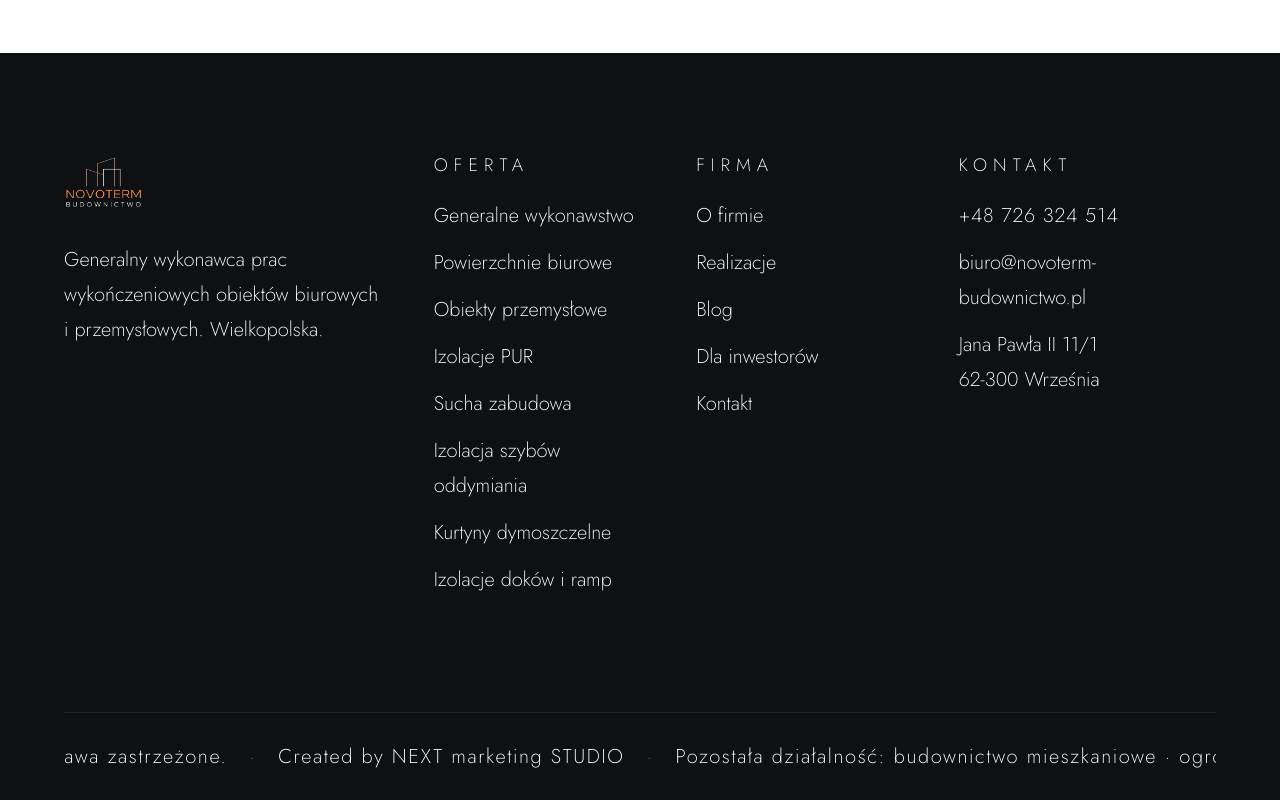
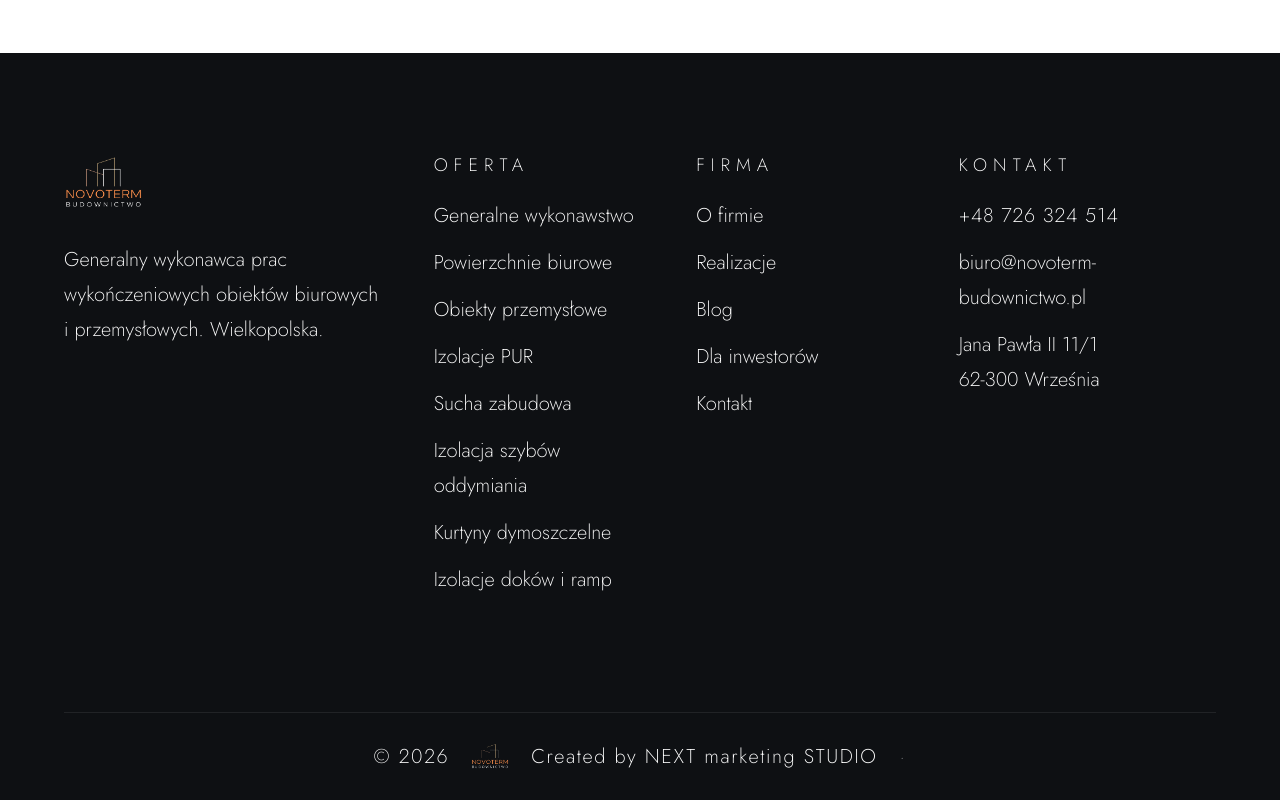
Before and after one commit to MateuszGurgul11/nowoterm, an Astro site in the folder apps/web/: page /blog in a window 1280 px wide. Shown: the part 701-1501 px from the top of the page. Built offline with nearby package versions, Linux system fonts and the light colour scheme; Astro itself is replaced by a stand-in of ours.

Commit message:
Add pages

```diff
--- a/apps/web/src/components/Footer.astro
+++ b/apps/web/src/components/Footer.astro
@@ -42,11 +42,8 @@
     <p class="footer-bottom-line">
       <span>© {new Date().getFullYear()}</span>
       <img src="/assets/logo/logo-white.png" alt="Novoterm Budownictwo" class="footer-bottom-logo" width="200" height="1000" />
-      <span>Wszystkie prawa zastrzeżone.</span>
+      <span>Created by <a href="https://nextmarketingstudio.com/" target="_blank" rel="noopener noreferrer">NEXT marketing STUDIO</a></span>
       <span class="footer-bottom-sep" aria-hidden="true">·</span>
-      <span>Created by NEXT marketing STUDIO</span>
-      <span class="footer-bottom-sep" aria-hidden="true">·</span>
-      <span>Pozostała działalność: budownictwo mieszkaniowe · ogrodzenia · konstrukcje stalowe</span>
     </p>
   </div>
 </footer>
```
